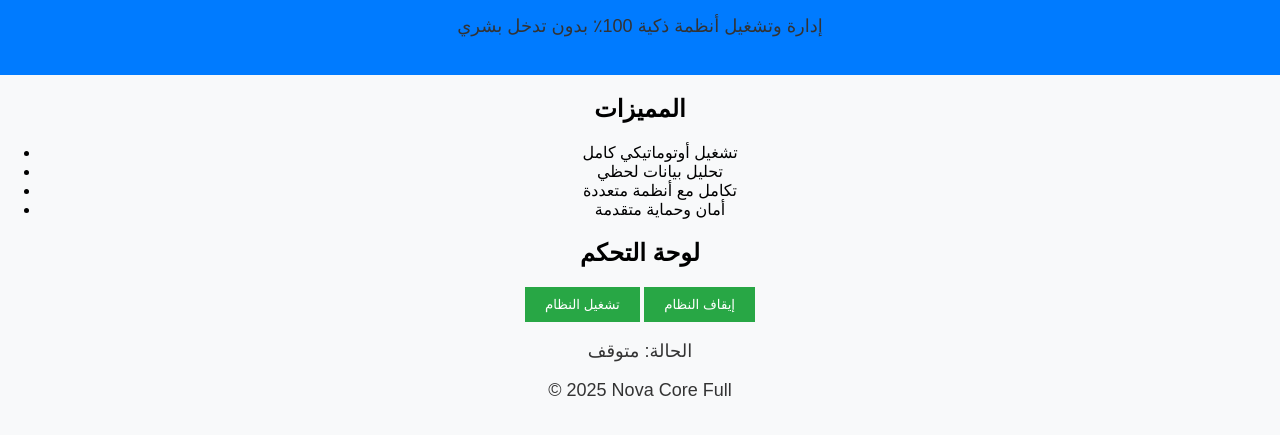
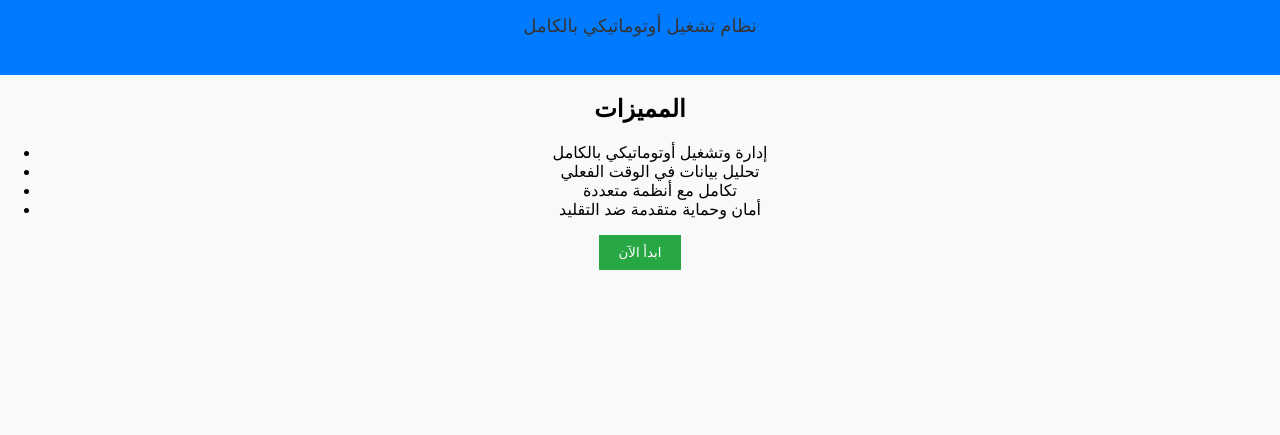
Before and after one commit to YS95-ux/nova-core-full, a plain HTML site: page index.html in a window 1280 px wide. Shown: the part 61-496 px from the top of the page. Drawn offline with Linux system fonts and the light colour scheme.

Commit message:
Update index.html

```diff
--- a/index.html
+++ b/index.html
@@ -9,31 +9,19 @@
 <body>
   <header>
     <h1>🚀 Nova Core Full</h1>
-        <p>إدارة وتشغيل أنظمة ذكية 100٪ بدون تدخل بشري</p>
+    <p>نظام تشغيل أوتوماتيكي بالكامل</p>
   </header>
 
   <main>
-        <section>
     <h2>المميزات</h2>
     <ul>
-                <li>تشغيل أوتوماتيكي كامل</li>
-                <li>تحليل بيانات لحظي</li>
+      <li>إدارة وتشغيل أوتوماتيكي بالكامل</li>
+      <li>تحليل بيانات في الوقت الفعلي</li>
       <li>تكامل مع أنظمة متعددة</li>
-                <li>أمان وحماية متقدمة</li>
+      <li>أمان وحماية متقدمة ضد التقليد</li>
     </ul>
-        </section>
-
-        <section>
-            <h2>لوحة التحكم</h2>
-            <button onclick="startSystem()">تشغيل النظام</button>
-            <button onclick="stopSystem()">إيقاف النظام</button>
-            <p id="status">الحالة: متوقف</p>
-        </section>
+    <button onclick="showMessage()">ابدأ الآن</button>
   </main>
-
-    <footer>
-        <p>© 2025 Nova Core Full</p>
-    </footer>
 
   <script src="script.js"></script>
 </body>
```
Lines whose indentation alone changed are shown as unchanged.
